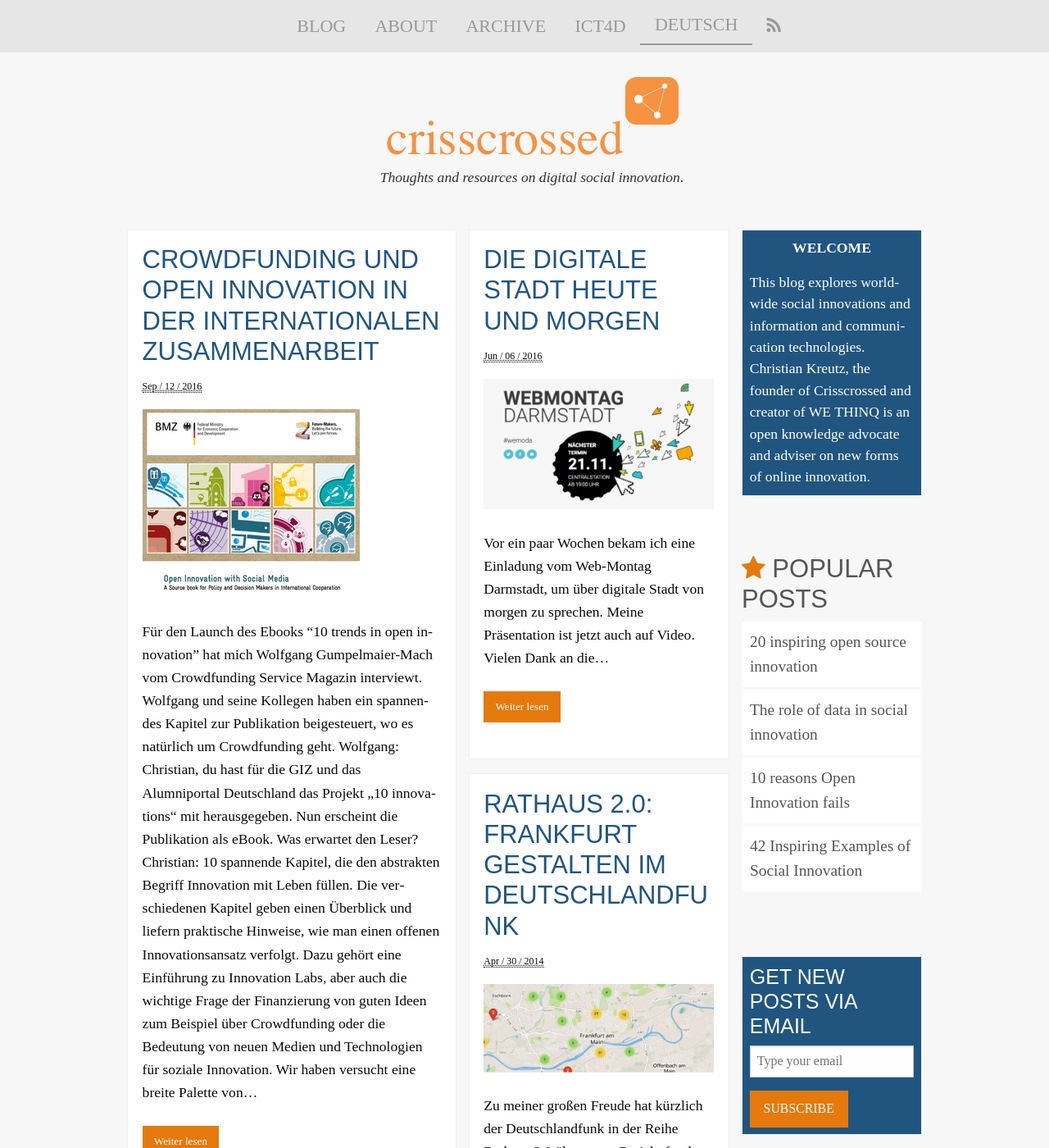
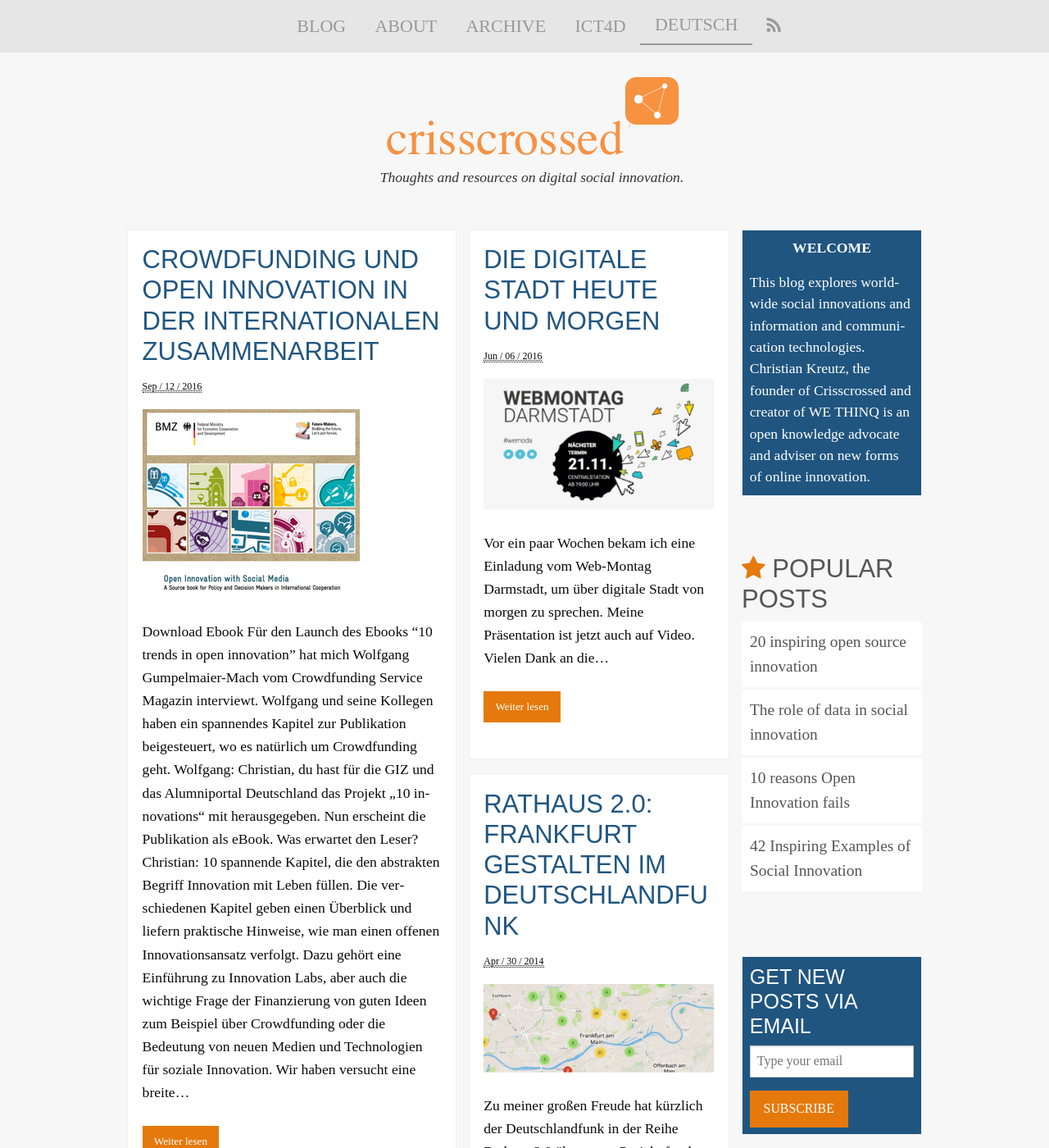
Before and after one commit to ckreutz/crisscrossed-blog, a Jekyll site: the page built from de/index.html, in a window 1280 px wide and 1400 px high. Shown: the whole window at 82% size. Built offline with Jekyll 4.4.1, drawn with Linux system fonts in a browser that asks for light colours; nearby versions of some CDN libraries.

Commit message:
add download link

```diff
--- a/de/_posts/2016-09-12-crowdfunding-innovation.markdown
+++ b/de/_posts/2016-09-12-crowdfunding-innovation.markdown
@@ -8,6 +8,8 @@
 categories:
 - bürgerbeteiligung
 ---
+
+**[Download Ebook](http://www.crisscrossed.de/data/10_trends_in_open_innovation.epub)**
 
 Für den Launch des Ebooks "[10 trends in open innovation](https://10innovations.alumniportal.com/)" hat mich Wolfgang Gumpelmaier-Mach vom [Crowdfunding Service Magazin](http://crowdfunding-service.com/magazin/interview-crowdfunding-und-open-innovation-in-der-internationalen-zusammenarbeit/) interviewt. Wolfgang und seine Kollegen haben ein spannendes Kapitel zur Publikation beigesteuert, wo es natürlich um Crowdfunding geht.
 
```
